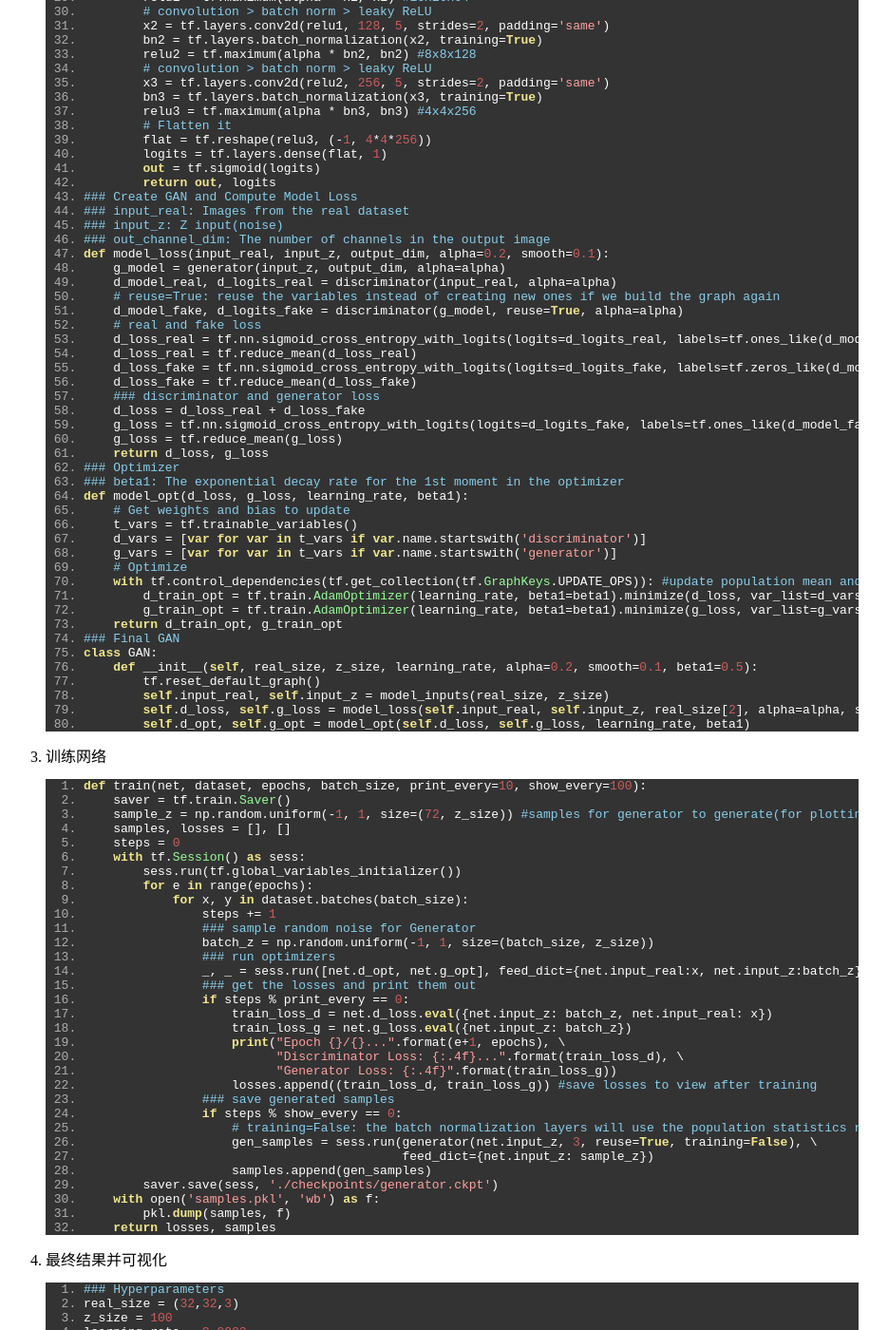
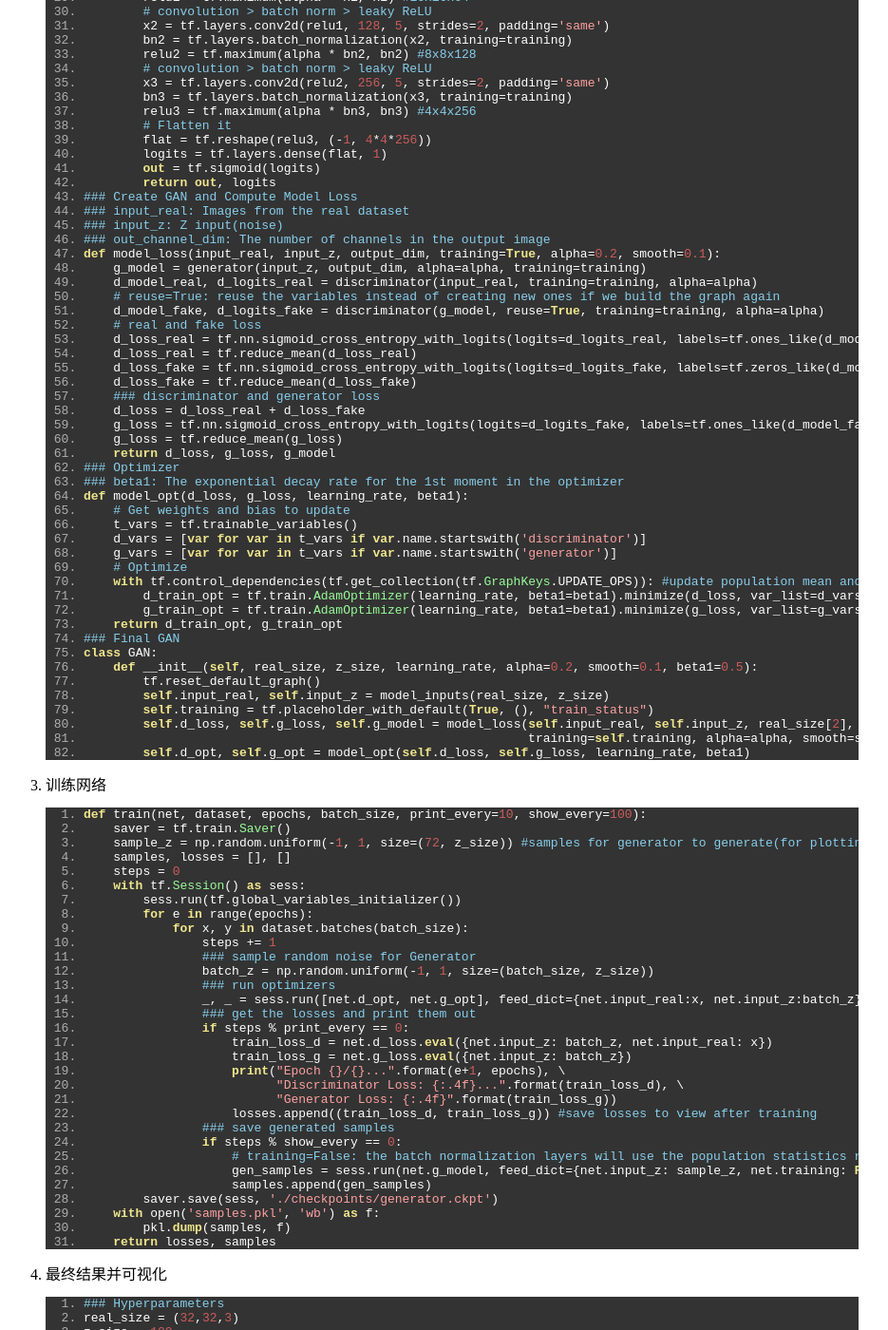
Before and after one commit to sunwenqi10/sunwenqi10.github.io, a Jekyll site: the page built from _posts/2019-01-14-Introduction_To_Generative_Adversarial_Network.md, in a window 1280 px wide and 1400 px high, scrolled down 2090 px. Shown: the whole window at 95% size, without its empty margins (184-1119 px from the left). Built offline with Jekyll 4.4.1, drawn with Linux system fonts in a browser that asks for light colours; formulas are drawn with MathJax 3; comment, search, counter and statistics services are not loaded.

Commit message:
Update 2019-01-14-Introduction_To_Generative_Adversarial_Network.md

````diff
--- a/_posts/2019-01-14-Introduction_To_Generative_Adversarial_Network.md
+++ b/_posts/2019-01-14-Introduction_To_Generative_Adversarial_Network.md
@@ -103,17 +103,17 @@ def generator(z, output_dim, reuse=False, alpha=0.2, training=True):
            out = tf.tanh(logits)
            return out
 ### Discriminator
-def discriminator(x, reuse=False, alpha=0.2):
+def discriminator(x, reuse=False, training=True, alpha=0.2):
        with tf.variable_scope('discriminator', reuse=reuse):
            x1 = tf.layers.conv2d(x, 64, 5, strides=2, padding='same') #Input layer is 32x32x3
            relu1 = tf.maximum(alpha * x1, x1) #16x16x64
            # convolution > batch norm > leaky ReLU
            x2 = tf.layers.conv2d(relu1, 128, 5, strides=2, padding='same')
-           bn2 = tf.layers.batch_normalization(x2, training=True)
+           bn2 = tf.layers.batch_normalization(x2, training=training)
            relu2 = tf.maximum(alpha * bn2, bn2) #8x8x128
            # convolution > batch norm > leaky ReLU
            x3 = tf.layers.conv2d(relu2, 256, 5, strides=2, padding='same')
-           bn3 = tf.layers.batch_normalization(x3, training=True)
+           bn3 = tf.layers.batch_normalization(x3, training=training)
            relu3 = tf.maximum(alpha * bn3, bn3) #4x4x256
            # Flatten it
            flat = tf.reshape(relu3, (-1, 4*4*256))
@@ -124,11 +124,11 @@ def discriminator(x, reuse=False, alpha=0.2):
 ### input_real: Images from the real dataset
 ### input_z: Z input(noise)
 ### out_channel_dim: The number of channels in the output image
-def model_loss(input_real, input_z, output_dim, alpha=0.2, smooth=0.1):
-       g_model = generator(input_z, output_dim, alpha=alpha)
-       d_model_real, d_logits_real = discriminator(input_real, alpha=alpha)
+def model_loss(input_real, input_z, output_dim, training=True, alpha=0.2, smooth=0.1):
+       g_model = generator(input_z, output_dim, alpha=alpha, training=training)
+       d_model_real, d_logits_real = discriminator(input_real, training=training, alpha=alpha)
        # reuse=True: reuse the variables instead of creating new ones if we build the graph again
-       d_model_fake, d_logits_fake = discriminator(g_model, reuse=True, alpha=alpha)
+       d_model_fake, d_logits_fake = discriminator(g_model, reuse=True, training=training, alpha=alpha)
        # real and fake loss
        d_loss_real = tf.nn.sigmoid_cross_entropy_with_logits(logits=d_logits_real, labels=tf.ones_like(d_model_real)*(1-smooth)) #label smoothing
        d_loss_real = tf.reduce_mean(d_loss_real)
@@ -138,7 +138,7 @@ def model_loss(input_real, input_z, output_dim, alpha=0.2, smooth=0.1):
        d_loss = d_loss_real + d_loss_fake
        g_loss = tf.nn.sigmoid_cross_entropy_with_logits(logits=d_logits_fake, labels=tf.ones_like(d_model_fake))
        g_loss = tf.reduce_mean(g_loss)
-       return d_loss, g_loss
+       return d_loss, g_loss, g_model
 ### Optimizer
 ### beta1: The exponential decay rate for the 1st moment in the optimizer
 def model_opt(d_loss, g_loss, learning_rate, beta1):
@@ -156,7 +156,9 @@ class GAN:
        def __init__(self, real_size, z_size, learning_rate, alpha=0.2, smooth=0.1, beta1=0.5):
            tf.reset_default_graph()
            self.input_real, self.input_z = model_inputs(real_size, z_size)
-           self.d_loss, self.g_loss = model_loss(self.input_real, self.input_z, real_size[2], alpha=alpha, smooth=smooth)
+           self.training = tf.placeholder_with_default(True, (), "train_status")
+           self.d_loss, self.g_loss, self.g_model = model_loss(self.input_real, self.input_z, real_size[2], \
+                                                               training=self.training, alpha=alpha, smooth=smooth)
            self.d_opt, self.g_opt = model_opt(self.d_loss, self.g_loss, learning_rate, beta1)
 ```
 
@@ -187,8 +189,7 @@ def train(net, dataset, epochs, batch_size, print_every=10, show_every=100):
                    ### save generated samples
                    if steps % show_every == 0:
                        # training=False: the batch normalization layers will use the population statistics rather than the batch statistics
-                       gen_samples = sess.run(generator(net.input_z, 3, reuse=True, training=False), \
-                                              feed_dict={net.input_z: sample_z})
+                       gen_samples = sess.run(net.g_model, feed_dict={net.input_z: sample_z, net.training: False})
                        samples.append(gen_samples)
            saver.save(sess, './checkpoints/generator.ckpt')
        with open('samples.pkl', 'wb') as f:
````
